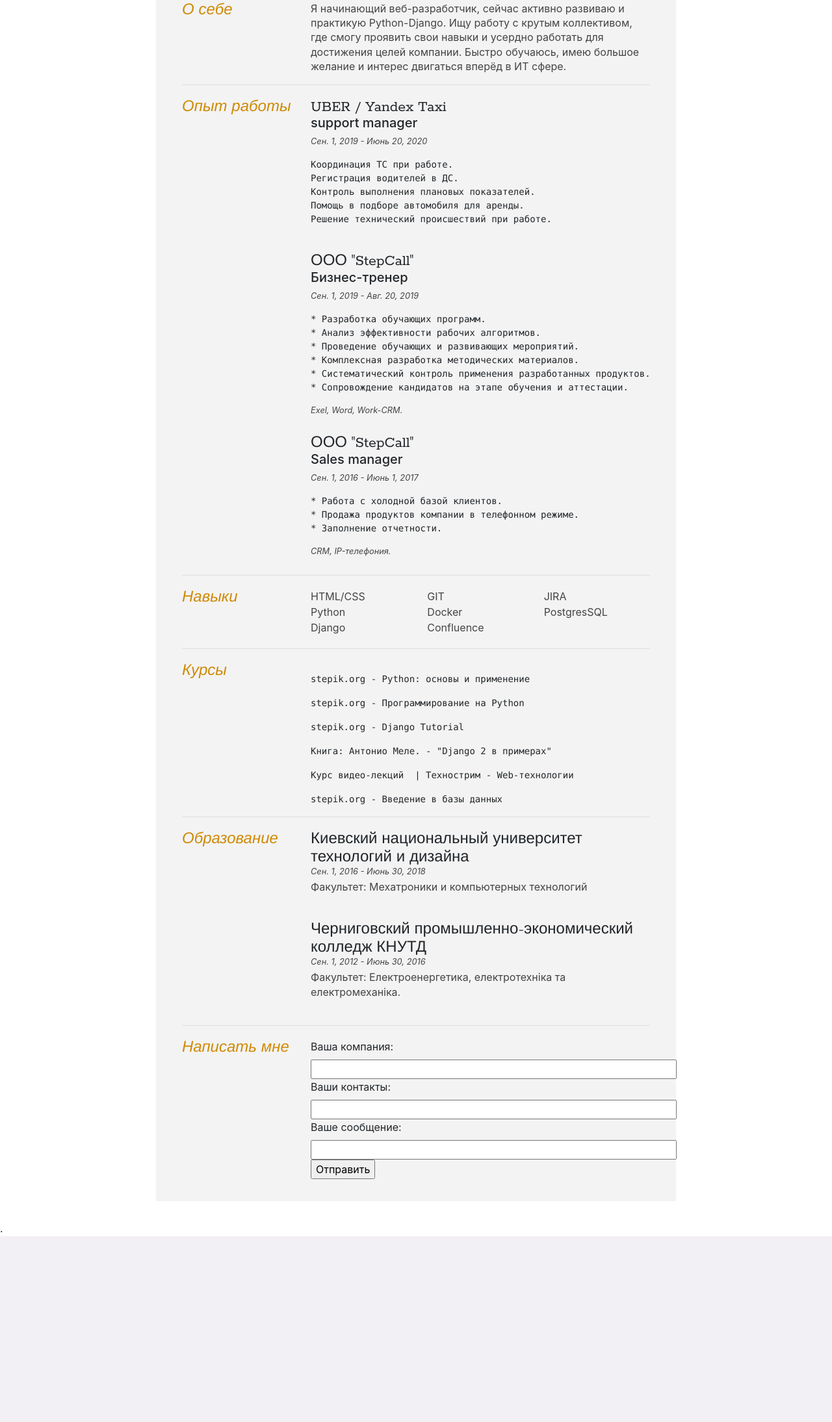
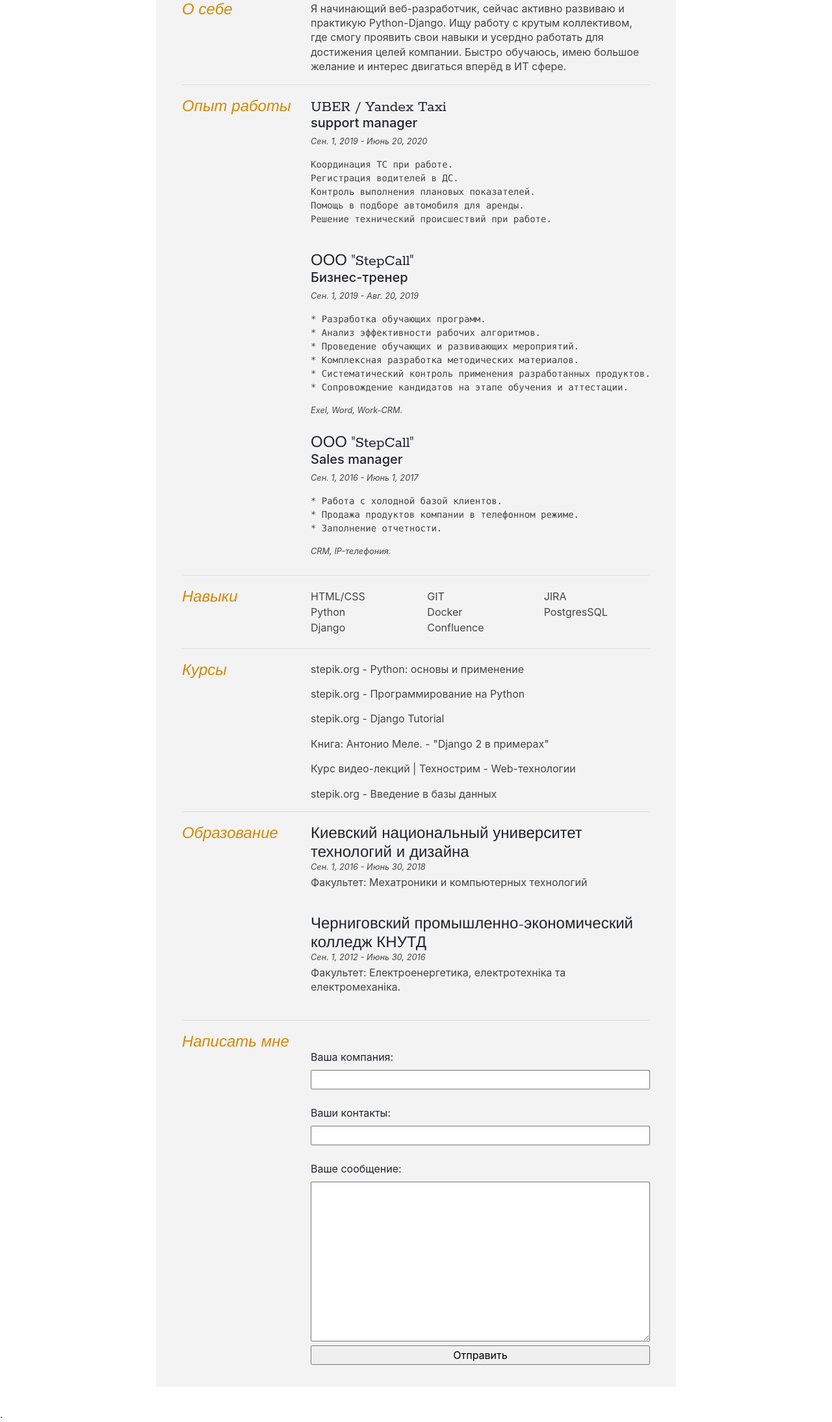
Before and after one commit to Merkushev04/summary, a Django app: page / in a window 1280 px wide. Shown: the part 376-2565 px from the top of the page at 65% size. Before the commit the page ends 2279 px from the top, so only its background shows below. Run offline with Django 3.2, Linux system fonts and the light colour scheme; data comes from the database, SQL or seed files in the repository; some libraries are stand-ins or nearby versions.

Commit message:
release 1.0

```diff
--- a/summary/forms.py
+++ b/summary/forms.py
@@ -8,7 +8,5 @@ class MessageForm(forms.ModelForm):
         fields = ['company', 'contact', 'message',]
 
         widgets = {
-            'company': forms.TextInput(attrs={'size': 50}),
-            'contact': forms.TextInput(attrs={'size': 50}),
-            'message': forms.TextInput(attrs={'size': 50}),
+            'fields': forms.TextInput(attrs={'class': 'field_class'}),
         }
--- a/summary/static/css/style.css
+++ b/summary/static/css/style.css
@@ -361,3 +361,27 @@ section:last-child {
     background: none;
     outline: none;
     border: 1px solid #F3EFEF;
+    }
+
+.field_class {
+background-color: red;
+text-color: red;
+
+}
+
+.sectionContent input {
+    width: 100%;
+}
+
+.sectionContent textarea {
+    width: 100%;
+}
+
+.sectionContent label {
+    display: block;
+    margin-top: 1.5rem;
+}
+
+.sectionContent pre {
+    color: #444;
+}
--- a/summary/templates/summary/base.html
+++ b/summary/templates/summary/base.html
@@ -114,7 +114,7 @@
 			<div class="sectionContent">
 				<article>
 					{% for course in courses%}
-					<p><pre>{{ course.site }} - {{ course.specialization }}</pre></p>
+					<p>{{ course.site }} - {{ course.specialization }}</p>
 					{% endfor %}
 				</article>
 			</div>
```
